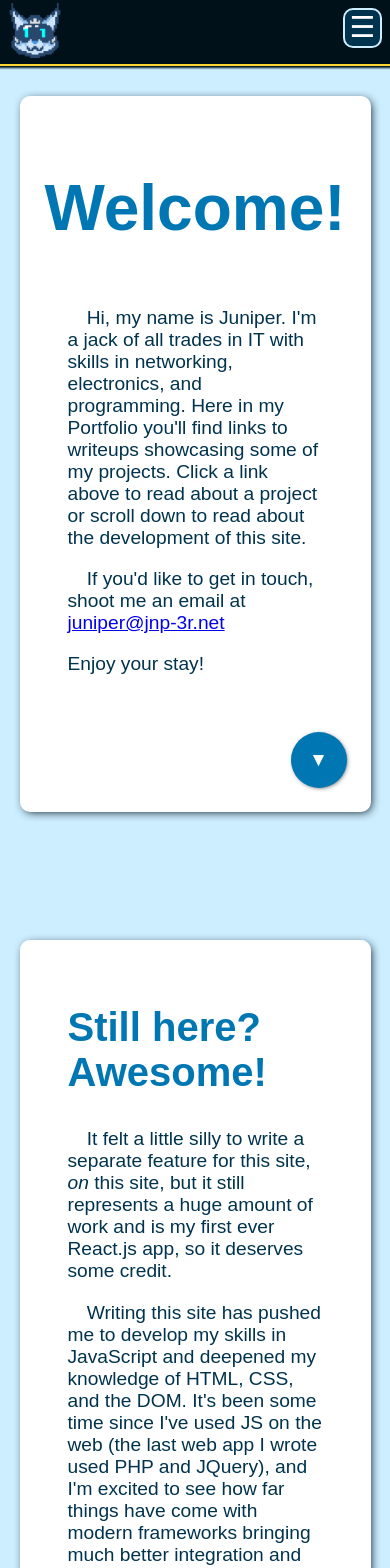
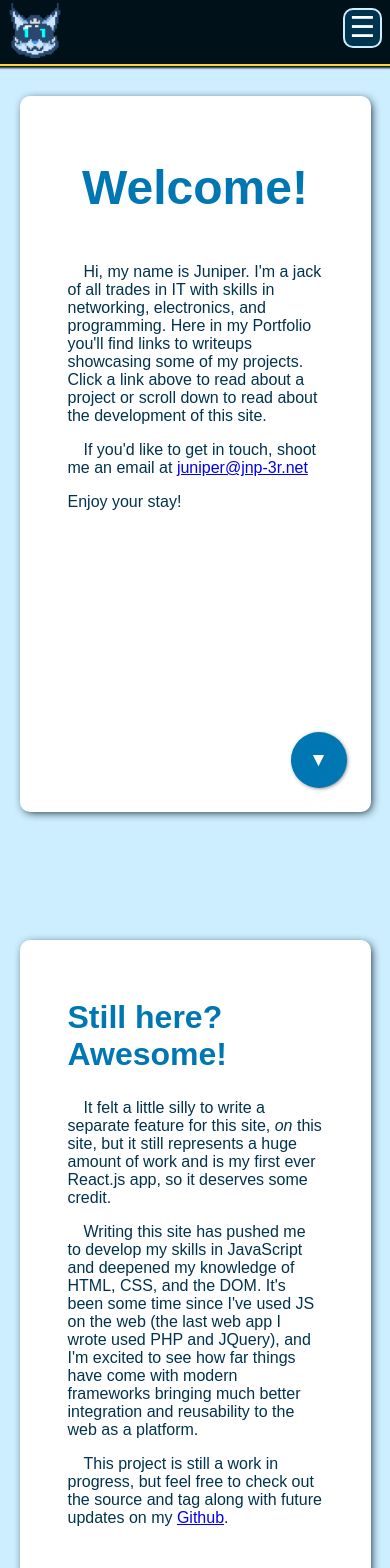
Before and after one commit to juniperlynx/Portfolio, a React (Create React App) app: page / in a window 390 px wide. Shown: the top 1568 px of the page. Built offline with nearby package versions, Linux system fonts and the light colour scheme.

Commit message:
Move font-size calls to global style
Move font-size definitions to global style and add media query to adjust them on resize.

```diff
--- a/src/components/PageTemplate.js
+++ b/src/components/PageTemplate.js
@@ -47,40 +47,18 @@ const InnerContainer = styled(animated.div)`
 
 const Heading = styled(animated.h1)`
     padding-top: 2rem;
-    font-size: 4rem;
-    color: #0077b3;
 `
 
 const Abstract = styled(animated.div)`
     text-align: left;
     padding: 0 3rem 2rem;
     flex-grow: 1;
-
-    & p {
-        color: #00334d;
-        font-size: 1.2rem;
-    }
-
-    & h2{
-        color: #0077b3;
-        font-size: 2.5rem;
-    }
 `
 
 const Writeup = styled(animated.div)`
     text-align: left;
     padding: 2rem 3rem 2rem;
     flex-grow: 1;
-
-    & p {
-        color: #00334d;
-        font-size: 1.2rem;
-    }
-
-    & h2{
-        color: #0077b3;
-        font-size: 2.5rem;
-    }
 `
 
 function Bumper(props) {
--- a/src/styles/Global.js
+++ b/src/styles/Global.js
@@ -16,6 +16,35 @@ const GlobalStyles = createGlobalStyle`
         padding: 0px;
         overflow-x: hidden;
     }
+
+    p {
+        color: #00334d;
+        font-size: 1.2rem;
+    }
+
+    h1 {
+        color: #0077b3;
+        font-size: 3.5rem;
+    }
+
+    h2 {
+        color: #0077b3;
+        font-size: 2.5rem;
+    }
+
+    @media (max-width: 600px) {
+        p {
+            font-size: 1rem;
+        }
+
+        h1 {
+            font-size: 3rem;
+        }
+
+        h2 {
+            font-size: 2rem;
+        }
+    }
 `;
 
 export default GlobalStyles;
```
